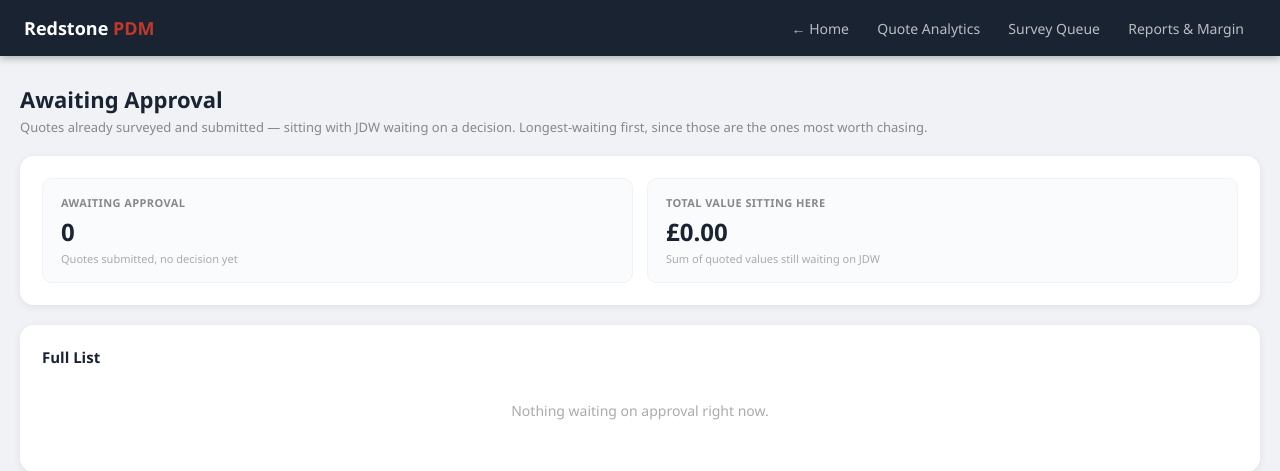
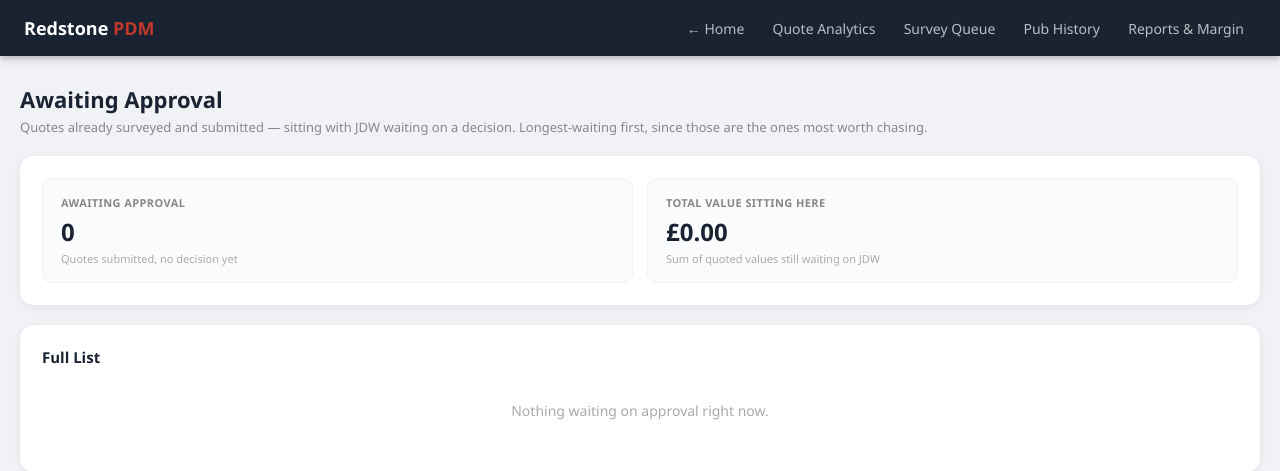
Before and after one commit to RedstonePDM/redstone-pdm-jobcard, a Flask app: page /admin/awaiting-approval in a window 1280 px wide. Shown: the top 471 px of the page. Run offline with Flask 3, Linux system fonts and the light colour scheme; the visitor is signed in with stand-in values (Sample User, id 1); data that the repository does not hold is empty; parts of the project's set-up code (start-up, migrations or seed data) failed here and were passed over; some libraries are stand-ins or nearby versions.

Commit message:
Update awaiting_approval.html

```diff
--- a/templates/awaiting_approval.html
+++ b/templates/awaiting_approval.html
@@ -61,6 +61,7 @@
     <a href="/admin">← Home</a>
     <a href="/admin/reports">Quote Analytics</a>
     <a href="/admin/survey-queue">Survey Queue</a>
+    <a href="/admin/pub-history">Pub History</a>
     <a href="/admin/margin">Reports & Margin</a>
   </div>
 </div>
```
